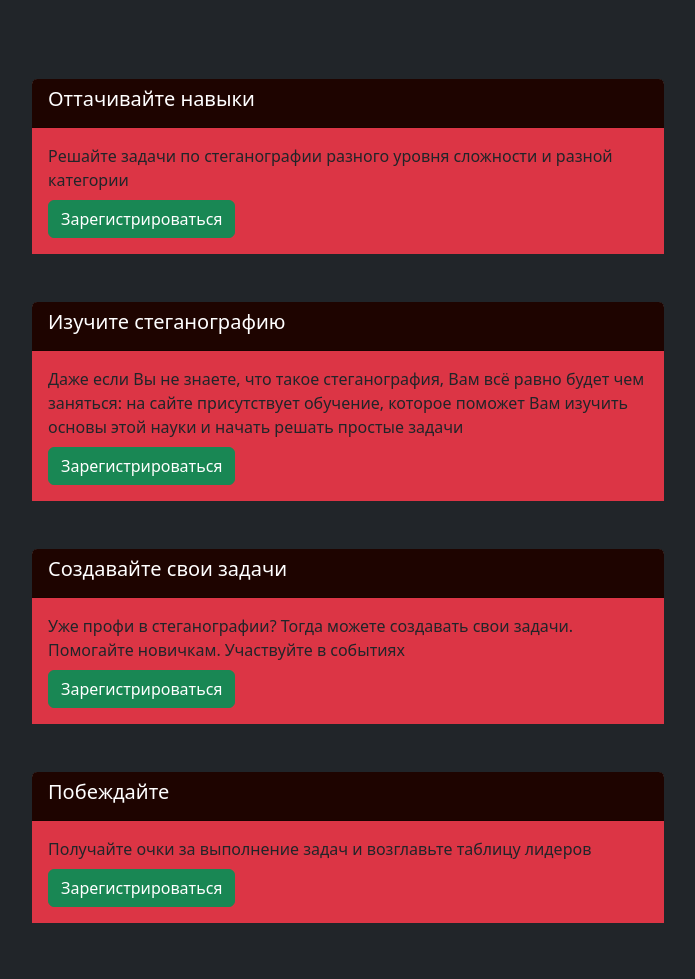
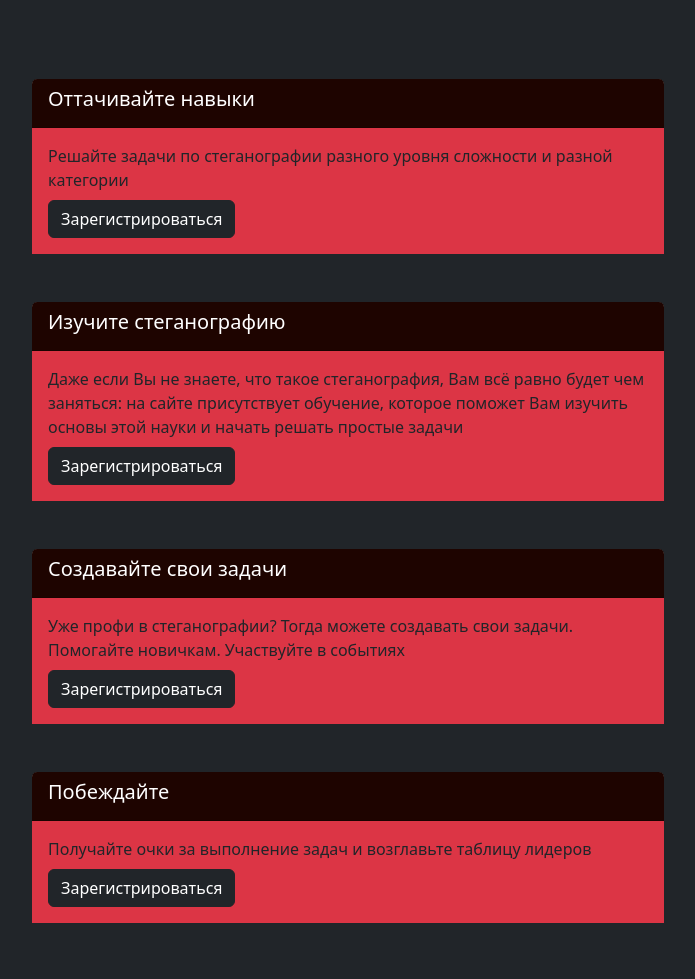
Before and after one commit to Timur1414/stego, a Django app: page / in a window 1280 px wide. Shown: the part 459-1438 px from the top of the page, without its empty margins (292-987 px from the left). Run offline with Django 4.2, Linux system fonts and the light colour scheme.

Commit message:
change button color

```diff
--- a/main/templates/pages/index/index.html
+++ b/main/templates/pages/index/index.html
@@ -19,7 +19,7 @@
         </div>
         <div class="card-body bg-danger">
             Решайте задачи по стеганографии разного уровня сложности и разной категории <br>
-            <a class="btn btn-success mt-2" href="{% url 'django_registration_register' %}">
+            <a class="btn btn-dark mt-2" href="{% url 'django_registration_register' %}">
                 Зарегистрироваться
             </a>
         </div>
@@ -33,7 +33,7 @@
             Даже если Вы не знаете, что такое стеганография, Вам всё равно будет чем заняться:
             на сайте присутствует обучение, которое поможет Вам изучить основы этой науки и
             начать решать простые задачи <br>
-            <a class="btn btn-success mt-2" href="{% url 'django_registration_register' %}">
+            <a class="btn btn-dark mt-2" href="{% url 'django_registration_register' %}">
                 Зарегистрироваться
             </a>
         </div>
@@ -46,7 +46,7 @@
         <div class="card-body bg-danger">
             Уже профи в стеганографии? Тогда можете создавать свои задачи. Помогайте новичкам.
             Участвуйте в событиях <br>
-            <a class="btn btn-success mt-2" href="{% url 'django_registration_register' %}">
+            <a class="btn btn-dark mt-2" href="{% url 'django_registration_register' %}">
                 Зарегистрироваться
             </a>
         </div>
@@ -58,7 +58,7 @@
         </div>
         <div class="card-body bg-danger">
             Получайте очки за выполнение задач и возглавьте таблицу лидеров <br>
-            <a class="btn btn-success mt-2" href="{% url 'django_registration_register' %}">
+            <a class="btn btn-dark mt-2" href="{% url 'django_registration_register' %}">
                 Зарегистрироваться
             </a>
         </div>
```
